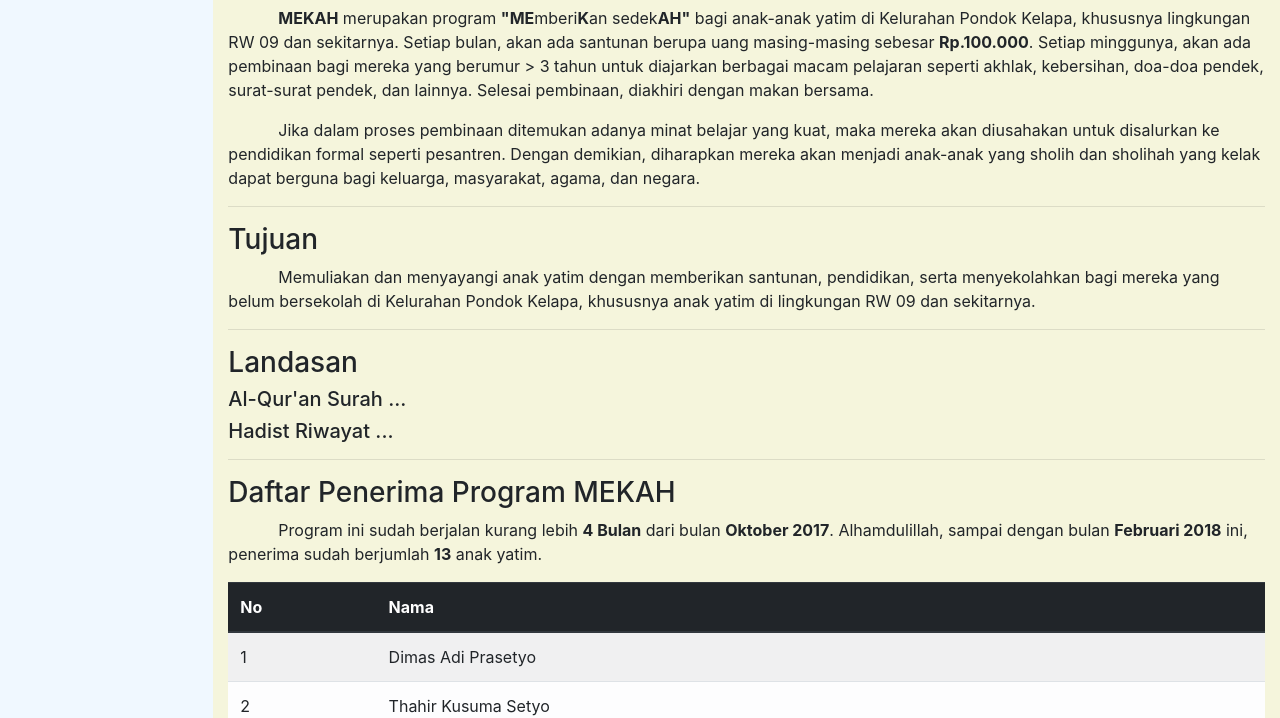
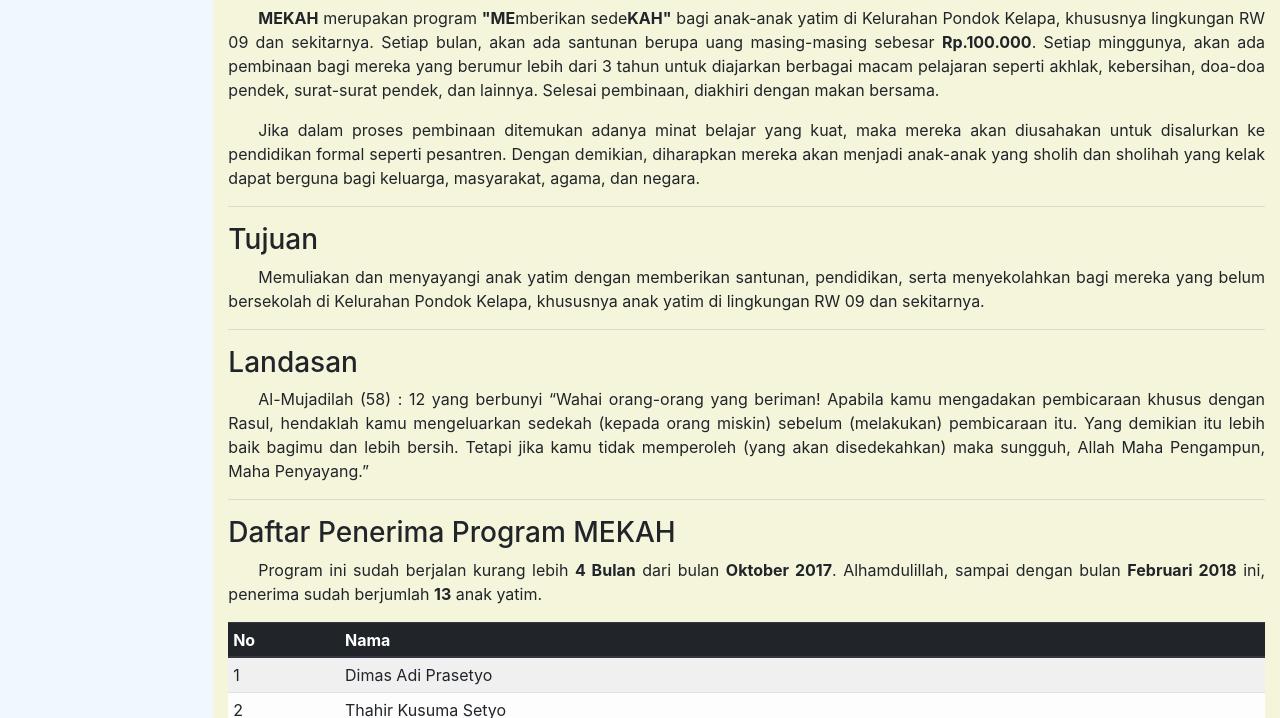
Before and after one commit to budifajriarzi/risbam.github.io, a plain HTML site: page index.html in a window 1280 px wide. Both pictures are taken after a click on the tab "Program". Shown: the part 124-842 px from the top of the page. Drawn offline with Linux system fonts and the light colour scheme.

Commit message:
mekah_update_donatur_laporanpenerimaan

```diff
--- /dev/null
+++ b/commons.css
@@ -0,0 +1,21 @@
+p {
+    text-indent:30px;
+    text-align:justify;
+}
+
+/* https://stackoverflow.com/questions/15649244/responsive-font-size */
+@media screen and (max-width:767px) {
+    /* body {
+        background-color:blue;
+    } */
+
+    h3 {
+        font-size:3.45vw;
+    }
+    table thead tr th {
+        font-size:2vw;
+    }
+    table tbody tr td {
+        font-size:2vw;
+    }
+}
--- a/index.html
+++ b/index.html
@@ -11,6 +11,7 @@
 
         <!-- <link rel="stylesheet" href="https://maxcdn.bootstrapcdn.com/bootstrap/4.0.0/css/bootstrap.min.css" integrity="sha384-Gn5384xqQ1aoWXA+058RXPxPg6fy4IWvTNh0E263XmFcJlSAwiGgFAW/dAiS6JXm" crossorigin="anonymous"> -->
         <link rel="stylesheet" href="bootstrap.min.css">
+        <link rel="stylesheet" href="commons.css">
     </head>
     <body>
         <!-- Nav tabs -->
@@ -61,26 +62,30 @@
                                         <div class="tab-pane active" id="mekah" role="tabpanel" aria-labelledby="mekah-tab">
                                             <h2><strong>MEKAH</strong></h2>
                                             <h3><em>Overview</em></h3>
-                                            <p style="text-indent:50px;"><b>MEKAH</b> merupakan program <b>"ME</b>mberi<b>K</b>an sedek<b>AH"</b> bagi anak-anak yatim di Kelurahan Pondok Kelapa, khususnya lingkungan RW 09 dan sekitarnya.
+                                            <p><b>MEKAH</b> merupakan program <b>"ME</b>mberikan sede<b>KAH"</b> bagi anak-anak yatim di Kelurahan Pondok Kelapa, khususnya lingkungan RW 09 dan sekitarnya.
                                             Setiap bulan, akan ada santunan berupa uang masing-masing sebesar <b id="santunanMekah"><!-- value dari mekah.js --></b>.
-                                            Setiap minggunya, akan ada pembinaan bagi mereka yang berumur > 3 tahun untuk diajarkan berbagai macam pelajaran seperti akhlak, kebersihan, doa-doa pendek, surat-surat pendek, dan lainnya.
+                                            Setiap minggunya, akan ada pembinaan bagi mereka yang berumur lebih dari 3 tahun untuk diajarkan berbagai macam pelajaran seperti akhlak, kebersihan, doa-doa pendek, surat-surat pendek, dan lainnya.
                                             Selesai pembinaan, diakhiri dengan makan bersama.</p>
-                                            <p style="text-indent:50px;">Jika dalam proses pembinaan ditemukan adanya minat belajar yang kuat, maka mereka akan diusahakan untuk disalurkan ke pendidikan formal seperti pesantren.
+                                            <p>Jika dalam proses pembinaan ditemukan adanya minat belajar yang kuat, maka mereka akan diusahakan untuk disalurkan ke pendidikan formal seperti pesantren.
                                             Dengan demikian, diharapkan mereka akan menjadi anak-anak yang sholih dan sholihah yang kelak dapat berguna bagi keluarga, masyarakat, agama, dan negara.</p>
                                             <hr>
 
                                             <h3>Tujuan</h3>
-                                            <p style="text-indent:50px;">Memuliakan dan menyayangi anak yatim dengan memberikan santunan, pendidikan, serta menyekolahkan bagi mereka yang belum bersekolah di Kelurahan Pondok Kelapa, khususnya anak yatim di lingkungan RW 09 dan sekitarnya.</p>
+                                            <p>Memuliakan dan menyayangi anak yatim dengan memberikan santunan, pendidikan, serta menyekolahkan bagi mereka yang belum bersekolah di Kelurahan Pondok Kelapa, khususnya anak yatim di lingkungan RW 09 dan sekitarnya.</p>
                                             <hr>
                                             <h3>Landasan</h3>
-                                            <h5>Al-Qur'an Surah ...</h5>
-                                            <h5>Hadist Riwayat ...</h5>
+                                            <p>
+                                                Al-Mujadilah (58) : 12 yang berbunyi <q>Wahai orang-orang yang beriman! Apabila kamu mengadakan pembicaraan khusus dengan Rasul,
+                                                hendaklah kamu mengeluarkan sedekah (kepada orang miskin) sebelum (melakukan) pembicaraan itu.
+                                                Yang demikian itu lebih baik bagimu dan lebih bersih. Tetapi jika kamu tidak memperoleh (yang akan disedekahkan) maka sungguh,
+                                                Allah Maha Pengampun, Maha Penyayang.</q>
+                                            </p>
                                             <hr>
 
                                             <h3>Daftar Penerima Program MEKAH</h3>
-                                            <p style="text-indent:50px;">Program ini sudah berjalan kurang lebih <b id="mekahBerjalanKurangLebih"><!-- value dari mekah.js --></b> dari bulan <b id="mekahBerjalanDariBulan"><!-- value dari mekah.js --></b>.
+                                            <p>Program ini sudah berjalan kurang lebih <b id="mekahBerjalanKurangLebih"><!-- value dari mekah.js --></b> dari bulan <b id="mekahBerjalanDariBulan"><!-- value dari mekah.js --></b>.
                                                 Alhamdulillah, sampai dengan bulan <b id="mekahSampaiDenganBulan"><!-- value dari mekah.js --></b> ini, penerima sudah berjumlah <b id="totalPPMekah"><!-- value dari mekah.js --></b> anak yatim.</p>
-                                            <table id="tblPPMekah" class="table table-light table-striped">
+                                            <table id="tblPPMekah" class="table table-light table-striped table-sm">
                                                 <thead class="thead-dark">
                                                     <!-- list kolom dari mekah.js saat document ready -->
                                                 </thead>
@@ -90,18 +95,33 @@
                                             </table>
                                             <hr>
                                             <h3>Daftar Donatur</h3>
-                                            <hr>
+                                            <table id="tblDaftarDonatur" class="table table-light table-striped table-sm">
+                                                <thead class="thead-dark">
+                                                    <!-- list kolom dari mekah.js saat document ready -->
+                                                </thead>
+                                                <tbody>
+                                                    <!-- list data dari mekah.js saat document ready -->
+                                                </tbody>
+                                            </table>
+                                            <!-- <hr>
                                             <h3>Sistem Terpadu</h3>
                                             <h4>Team 1 (Hunter Division)</h4>
                                             <h4>Team 2 (... Division)</h4>
-                                            <h4>Team 3 (... Division)</h4>
+                                            <h4>Team 3 (... Division)</h4> -->
                                             <hr>
-                                            <h3>Laporan</h3>
-                                            <h4>Penerimaan</h4>
-                                            <p>Filter : Yearly, Monthly, Spesific</p>
-                                            <div>
+                                            <h3>Laporan Penerimaan</h3>
+                                            <table id="tblLaporanPenerimaan" class="table table-light table-striped table-sm">
+                                                <thead class="thead-dark">
+
+                                                </thead>
+                                                <tbody>
+
+                                                </tbody>
+                                            </table>
+
+                                            <!-- <div>
                                                 <div>
-                                                    <table id="tblPPMekah" class="table table-light table-striped">
+                                                    <table id="tblPPMekah" class="table table-light table-striped table-sm">
                                                         <thead class="thead-dark">
                                                             <tr>
                                                                 <th>Tahun</th>
@@ -115,7 +135,6 @@
                                                                 <td>Rp. 1923947239</td>
                                                                 <td><h5><input type="button" class="btn btn-primary" value="Lihat Detil 2017" data-toggle="collapse" href="#laporanmekah2017" role="button" aria-expanded="false" aria-controls="laporanmekah2017"> </h5></td>
                                                             </tr>
-                                                            <!-- list data dari mekah.js saat document ready -->
                                                         </tbody>
                                                     </table>
                                                 </div>
@@ -137,7 +156,6 @@
                                                                                     <td>Rp. 1923947239</td>
                                                                                     <td><h5><input type="button" class="btn btn-primary" value="Lihat Detil April" data-toggle="collapse" href="#laporanmekahapril2017" role="button" aria-expanded="false" aria-controls="laporanmekahapril2017"> </h5></td>
                                                                                 </tr>
-                                                                                <!-- list data dari mekah.js saat document ready -->
                                                                             </tbody>
                                                                         </table>
 
@@ -148,25 +166,21 @@
                                                                                         <tr>
                                                                                             <th>Tanggal</th>
                                                                                             <th>Nama Donatur</th>
-                                                                                            <th>Bulan</th>
                                                                                             <th>Nominal</th>
                                                                                         </th>
                                                                                     </thead>
                                                                                     <tbody>
                                                                                         <tr>
-                                                                                            <td>14-04-2017</td>
+                                                                                            <td style="font-size:2vw;">14-04-2017</td>
                                                                                             <td>Marina</td>
-                                                                                            <td>Juli</td>
                                                                                             <td>Rp. 192399</td>
                                                                                         </tr>
                                                                                         <tr>
                                                                                             <td>13-04-2017</td>
                                                                                             <td>Hj. Hetty</td>
-                                                                                            <td>Juli</td>
                                                                                             <td>Rp. 192399</td>
 
                                                                                         </tr>
-                                                                                        <!-- list data dari mekah.js saat document ready -->
                                                                                     </tbody>
                                                                                 </table>
                                                                             </div>
@@ -177,7 +191,7 @@
 
                                                     </div>
                                                 </div>
-                                            </div>
+                                            </div> -->
                                         </div>
                                         <div class="tab-pane" id="madinah" role="tabpanel" aria-labelledby="madinah-tab">
                                             <h2>MADINAH</h2>
@@ -221,7 +235,7 @@
             <address>
                 <strong>RISBAM. </strong> <a href="https://goo.gl/maps/aQ6sgmJMDys" target="_blank"><i>Jl.Lembah Pinang XI, Blok I RT.008 RW.009, Pondok Kelapa, Jakarta Timur. 13450</i></a>
                 <br>
-                Mail : assalamu'alaikum@risbam.org
+                Mail : assalamualaikum@risbam.org
                 <br>
                 &#169 Copyright 2018, RISBAM (Remaja Islam Baitul Muhajirin)
             </address>
--- a/mekah.js
+++ b/mekah.js
@@ -13,6 +13,50 @@ var listPenerima =["Dimas Adi Prasetyo",
                     "Adiknya Fahrul, Cucu Pak Jasmin"
                 ];
 
+var listDonatur =[
+    "Ferry Ferdiansyah"
+	, "Lusy Edi Tasman"
+	, "Ibu Herri, Hj."
+	, "Dairah Buchori, Hj."
+	, "Hetty, Hj."
+	, "Ahmad Kosasih"
+	, "Ibu Ida"
+	, "Hary Poliriyanto"
+	, "Hj. Djuhaeni"
+	, "Arya Budiman"
+	, "Hj. Herawati"
+	, "Hj. Lilia Hanum"
+	, "Faris"
+	, "Hj. Nurliana"
+	, "Ibu Mufidah"
+	, "Marina"
+	, "Hj. Darmawati (Ningsih)"
+	, "Drian S."
+	, "Danik"
+	, "Hj. Rohayani"
+	, "M. Naufal Maulana"
+	, "Almira Balqis"
+	, "Langit Barosa"
+	, "Retno Widowati"
+	, "Hj. Olga Fauziah"
+	, "M. Thariqul"
+	, "Aisyah Suganda"
+	, "Maryah"
+	, "Aenny Solahuddin"
+	, "Hj. Zainab"
+	, "Hj. Siti Hindun"
+	, "Tami"
+	, "Bu Euis"
+	, "Zaidir"
+    , "Hamba Allah 1"];
+
+    var listPenerimaan =[
+                        ["04-10-2017", "Hetty T", 100000],
+                        ["05-10-2017", "Arya Budiman", 100000],
+                        ["10-10-2017", "Hj. Djahaeni", 150000],
+                        ["10-10-2017", "Aisyah Suganda", 100000],
+];
+
 // ---------------------------------------------------------------------
 $(document).ready(function(){
     var mekahBerjalanKurangLebih = $('#mekahBerjalanKurangLebih');
@@ -20,7 +64,7 @@ $(document).ready(function(){
     var mekahSampaiDenganBulan = $('#mekahSampaiDenganBulan');
     var santunanMekah = $('#santunanMekah');
     var totalPPMekah = $('#totalPPMekah');
-    var tbl = $('#tblPPMekah');
+
 
     mekahBerjalanKurangLebih.text("4 Bulan");
     mekahBerjalanDariBulan.text("Oktober 2017");
@@ -28,12 +72,32 @@ $(document).ready(function(){
     santunanMekah.text("Rp.100.000");
     totalPPMekah.text(listPenerima.length);
 
+    // Insert Data Penerima Program Mekah
+    var tbl = $('#tblPPMekah');
     // populating column title
     $(tbl).find('thead').append(("<tr> <th> {0} </th> <th> {1} </th> </tr>").format(["No", "Nama"]));
-
     // populating list
     $.each(listPenerima, function(idx, val){
         $(tbl).find('tbody').append(("<tr> <td> {0} </td> <td> {1} </td> </tr>").format([(idx+1), val]));
     });
 
+
+    // Insert Data Daftar Donatur
+    var tbl = $('#tblDaftarDonatur');
+    // populating column title
+    $(tbl).find('thead').append(("<tr> <th> {0} </th> <th> {1} </th> </tr>").format(["No", "Nama"]));
+    // populating list
+    $.each(listDonatur, function(idx, val){
+        $(tbl).find('tbody').append(("<tr> <td> {0} </td> <td> {1} </td> </tr>").format([(idx+1), val]));
+    });
+
+
+    // Insert Data Laporan Penerimaan
+    var tbl = $('#tblLaporanPenerimaan');
+    // populating column title
+    $(tbl).find('thead').append(("<tr> <th> {0} </th> <th> {1} </th> <th> {2} </th> </tr>").format(["Tanggal", "Nama Donatur", "Nominal"]));
+    // populating list
+    $.each(listPenerimaan, function(idx, val){
+        $(tbl).find('tbody').append(("<tr> <td> {0} </td> <td> {1} </td> <td> {2} </td> </tr>").format([val[0], val[1], val[2]]));
+    });
 });
```
